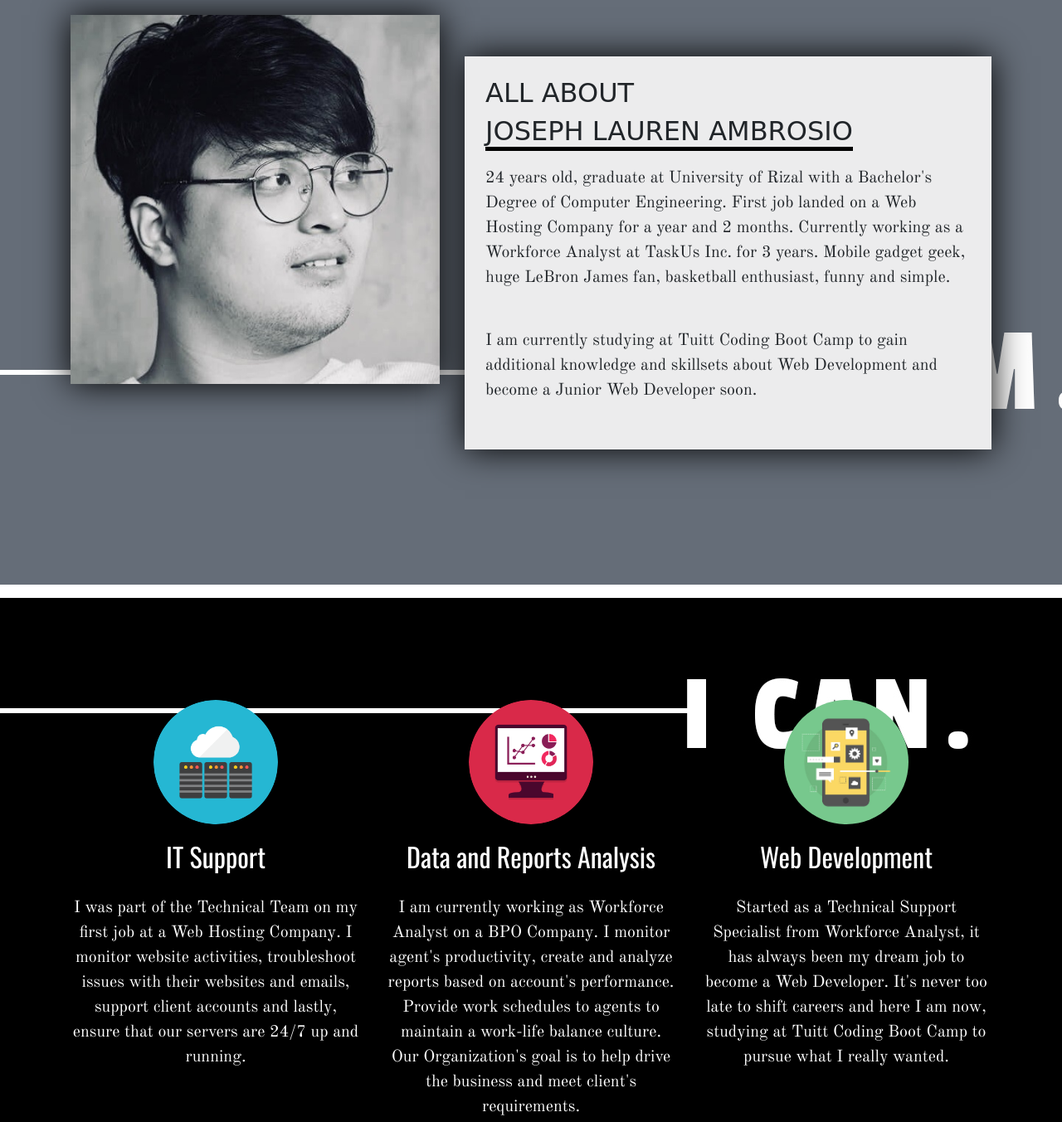
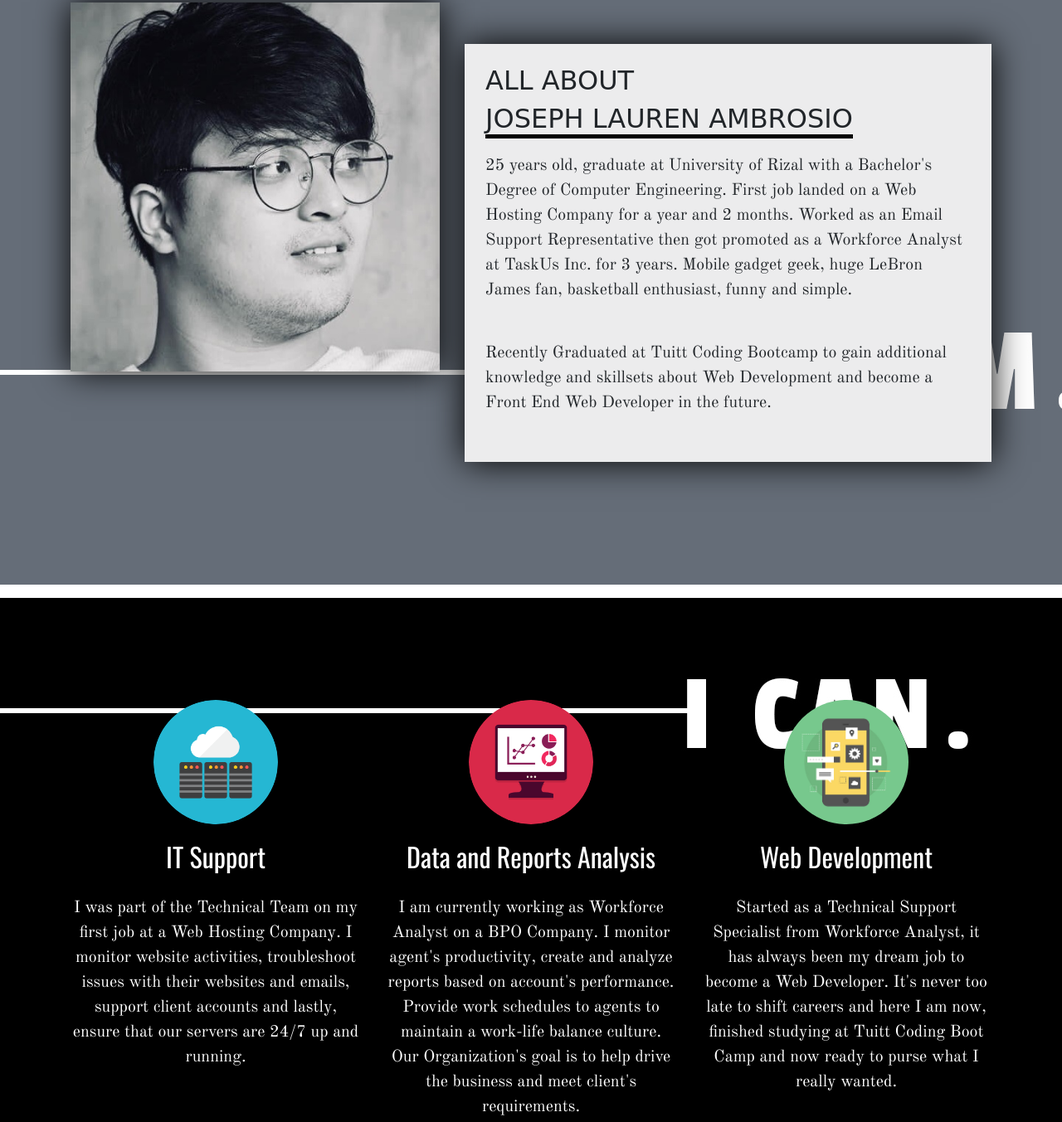
Before and after one commit to josephlaurenambrosio/portfolio, a plain HTML site: page index.html in a window 1280 px wide. Shown: the part 895-2248 px from the top of the page at 83% size. Drawn offline with nearby package versions, Linux system fonts and the light colour scheme; a web font is replaced by a local one.

Commit message:
Update index.html

```diff
--- a/index.html
+++ b/index.html
@@ -75,8 +75,8 @@
 					<div class="aboutcontent">
 						<h2>ALL ABOUT</h2>
 						<h2><span>JOSEPH LAUREN AMBROSIO</span></h2>
-						<p class="lead">24 years old, graduate at University of Rizal with a Bachelor's Degree of Computer Engineering. First job landed on a Web Hosting Company for a year and 2 months. Currently working as a Workforce Analyst at TaskUs Inc. for 3 years. Mobile gadget geek, huge LeBron James fan, basketball enthusiast, funny and simple. </p>
-						<p class="lead">I am currently studying at Tuitt Coding Boot Camp to gain additional knowledge and skillsets about Web Development and become a Junior Web Developer soon.</p>
+						<p class="lead">25 years old, graduate at University of Rizal with a Bachelor's Degree of Computer Engineering. First job landed on a Web Hosting Company for a year and 2 months. Worked as an Email Support Representative then got promoted as a Workforce Analyst at TaskUs Inc. for 3 years. Mobile gadget geek, huge LeBron James fan, basketball enthusiast, funny and simple. </p>
+						<p class="lead">Recently Graduated at Tuitt Coding Bootcamp to gain additional knowledge and skillsets about Web Development and become a Front End Web Developer in the future.</p>
 					</div>
 				</div>
 			</div>
@@ -99,7 +99,7 @@
 				<div class="col-xs-12 col-sm-12 col-lg-4">
 					<img class="rounded-circle" src="assets/img/webdev.jpg" width="150" height="150">
 					<h2>Web Development</h2>
-					<p class="lead">Started as a Technical Support Specialist from Workforce Analyst, it has always been my dream job to become a Web Developer. It's never too late to shift careers and here I am now, studying at Tuitt Coding Boot Camp to pursue what I really wanted.</p>
+					<p class="lead">Started as a Technical Support Specialist from Workforce Analyst, it has always been my dream job to become a Web Developer. It's never too late to shift careers and here I am now, finished studying at Tuitt Coding Boot Camp and now ready to purse what I really wanted.</p>
 				</div>
 			</div>
 		</div>
```
